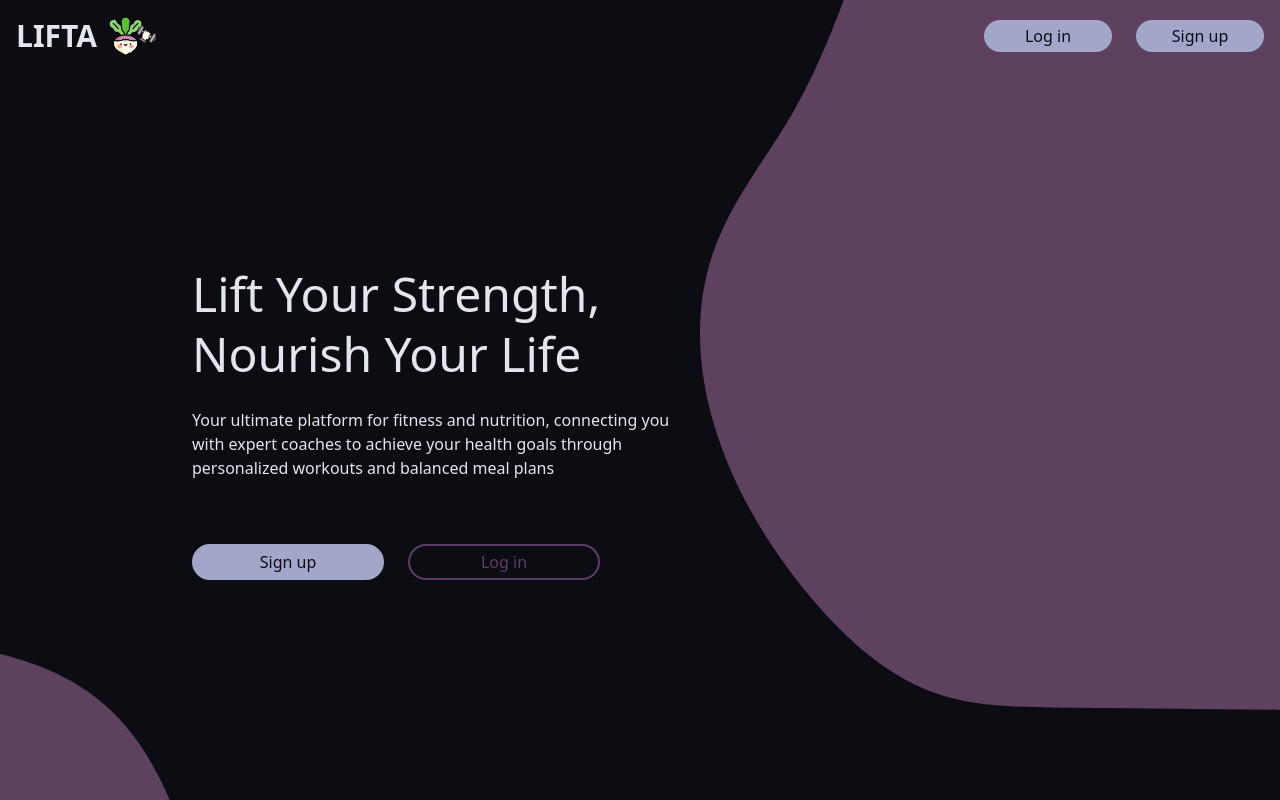
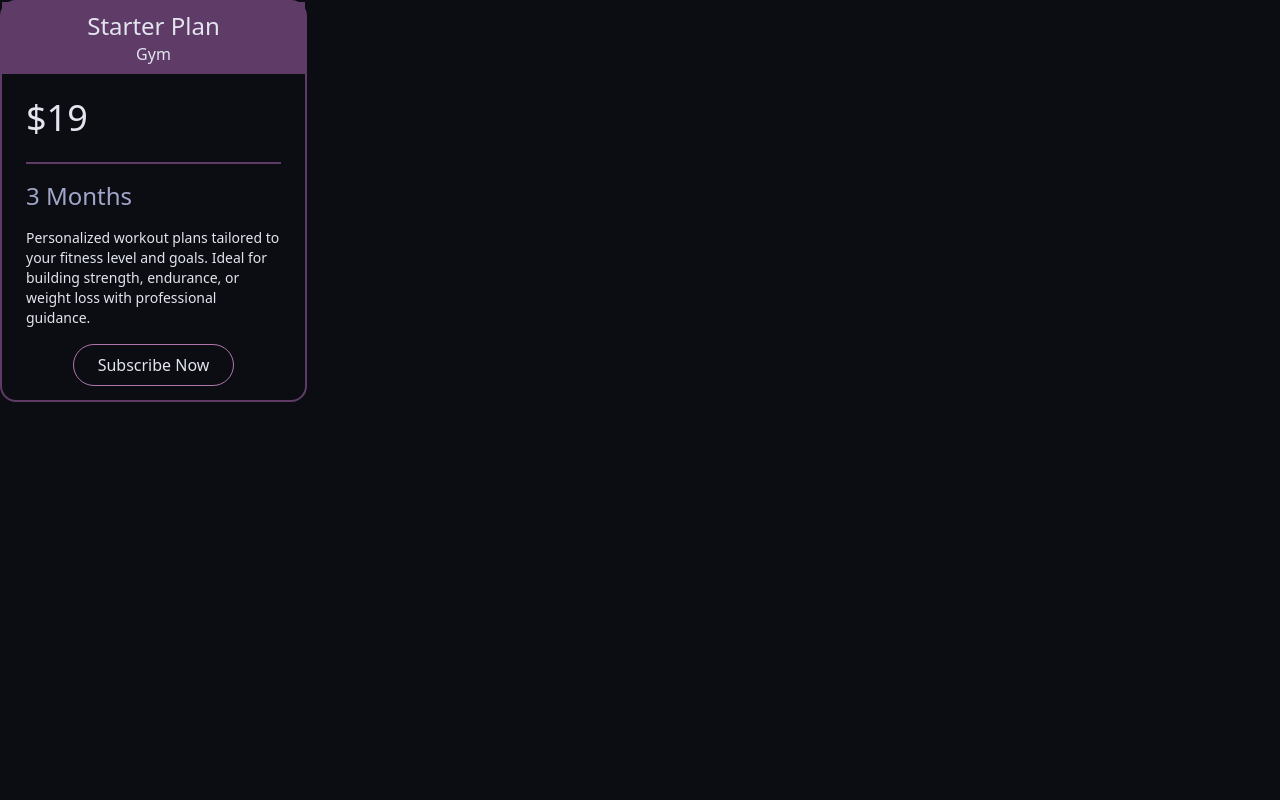
Before and after one commit to OmarGamal10/Lifta, a React (Vite) app in the folder FrontEnd/: page / in a window 1280 px wide. Shown: the top 800 px of the page. Built offline with nearby package versions, Linux system fonts and the light colour scheme.

Commit message:
static package card 🟪

```diff
--- a/FrontEnd/package.json
+++ b/FrontEnd/package.json
@@ -10,6 +10,7 @@
     "preview": "vite preview"
   },
   "dependencies": {
+    "@material-tailwind/react": "^2.1.10",
     "lucide-react": "^0.462.0",
     "react": "^18.3.1",
     "react-dom": "^18.3.1",
--- a/FrontEnd/src/App.jsx
+++ b/FrontEnd/src/App.jsx
@@ -7,10 +7,12 @@ import FormCoach from "./components/coach/formCoach";
 import CertForm from "./components/coach/certificateForm";
 import UserTypeForm from "./components/userTypeForm";
 import SignUpForm from "./components/signUpForm.jsx";
+import { PackageCard } from "./components/packageCard.jsx";
+
 function App() {
   return (
     <div>
-      <LandingPage />
+      <PackageCard />
     </div>
   );
 }
--- /dev/null
+++ b/FrontEnd/src/components/packageCard.jsx
@@ -0,0 +1,32 @@
+//  import { Link } from "react-router-dom";
+import "./output.css"; // Adjust the path as needed
+
+export function PackageCard() {
+  return (
+    <div className="flex flex-col border-[2px] border-secondary rounded-2xl text-textColor w-[307px] h-[402px]">
+      <div className="bg-secondary text-center p-2">
+        <h3 className="text-2xl font-medium">Starter Plan</h3>
+        <span>Gym</span>
+      </div>
+      <div className="flex px-6 py-6">
+        <h2 className="text-4xl font-medium">$19</h2>
+      </div>
+      <div className="px-6 divide-secondary text-secondary">
+        <hr className="border-[1px] text-secondary" />
+      </div>
+      <div className="px-6 py-4">
+        <h3 className="text-2xl font-medium text-primary mb-4">3 Months</h3>
+        <p className="font-thin text-sm">
+          Personalized workout plans tailored to your fitness level and goals.
+          Ideal for building strength, endurance, or weight loss with
+          professional guidance.
+        </p>
+      </div>
+      <div className="flex justify-center mt-auto pb-6">
+        <button className="border-accent border-[1px] py-2 px-6 rounded-full  hover:bg-accent hover:text-backGroundColor">
+          Subscribe Now
+        </button>
+      </div>
+    </div>
+  );
+}
```
Also changed, not shown: 1 other file (tests, documents, lock files or other folders).
